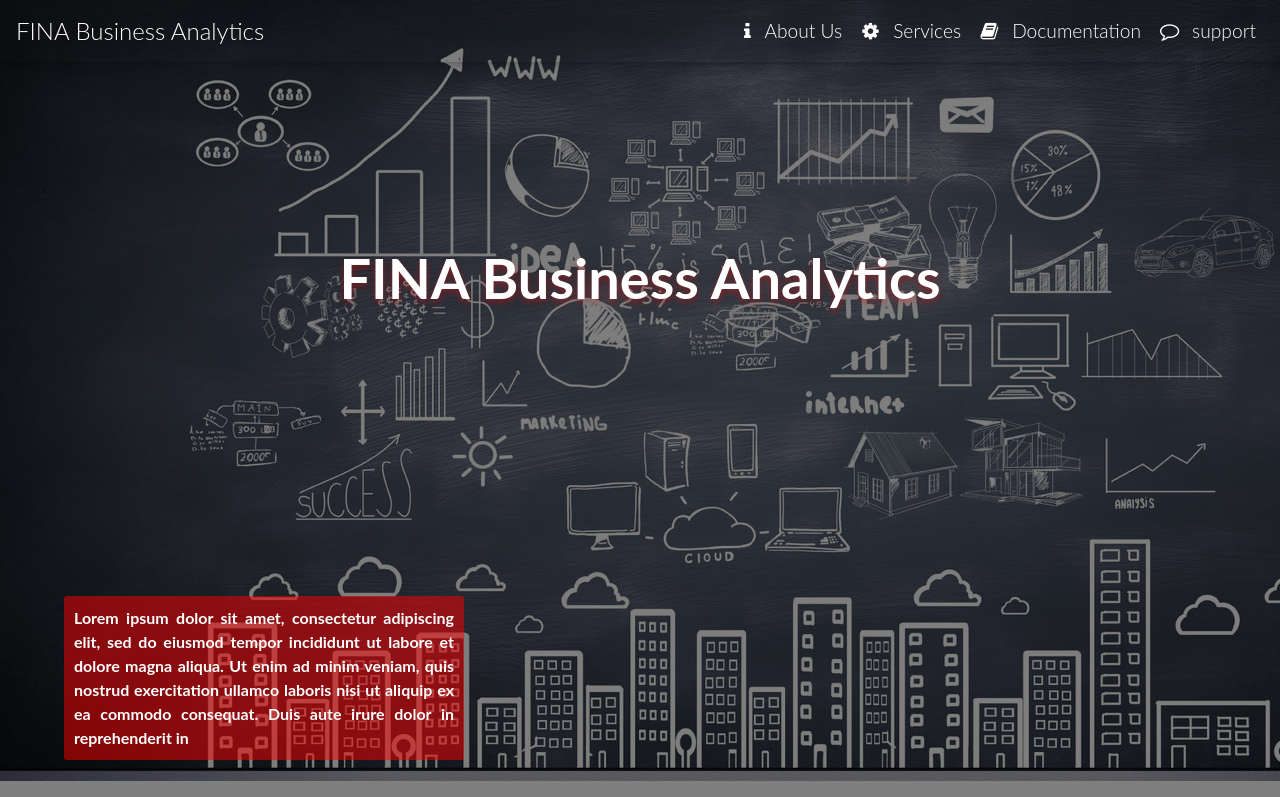
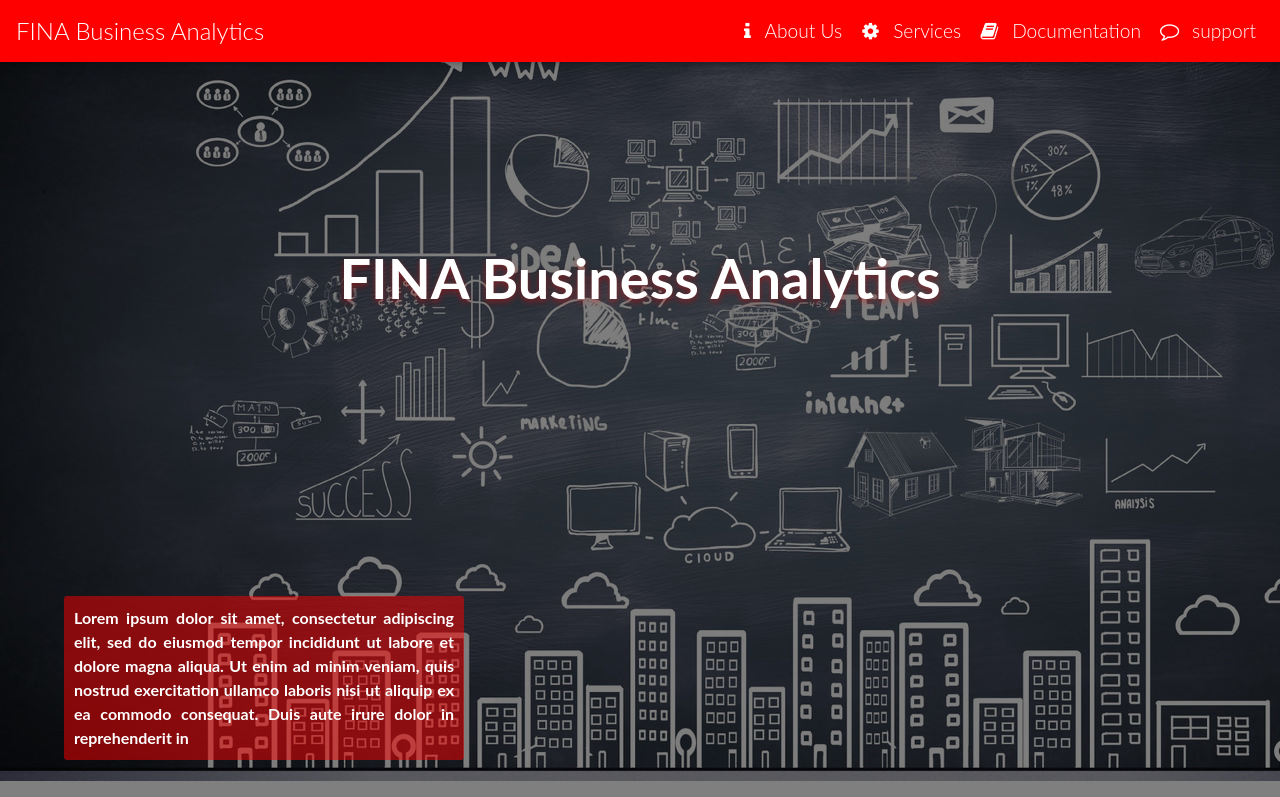
Before and after one commit to aakkaakkii/aakkaakkii.github.io, a plain HTML site: page index.html in a window 1280 px wide. Shown: the top 797 px of the page. Drawn offline with Linux system fonts and the light colour scheme.

Commit message:
Update index.html

```diff
--- a/index.html
+++ b/index.html
@@ -139,21 +139,6 @@
     <script src="vendor/snapsvg/snap.svg.js"></script>
     <!-- Custom scripts for all pages-->
     <script src="assets/js/fina.bi.js"></script>
-    <script type="text/javascript">
-        let nav = document.querySelector("#mainNav");
-
-        (function() {
-            nav.setAttribute('style', 'background-color:transparent !important;');
-        })()
-
-        window.onscroll = function() {
-            if (window.pageYOffset < 100) {
-                nav.setAttribute('style', 'background-color:transparent !important;');
-            } else {
-                nav.setAttribute('style', '');
-            }
-        }
-    </script>
 
     <div id="fb-root"></div>
 <script>
```
